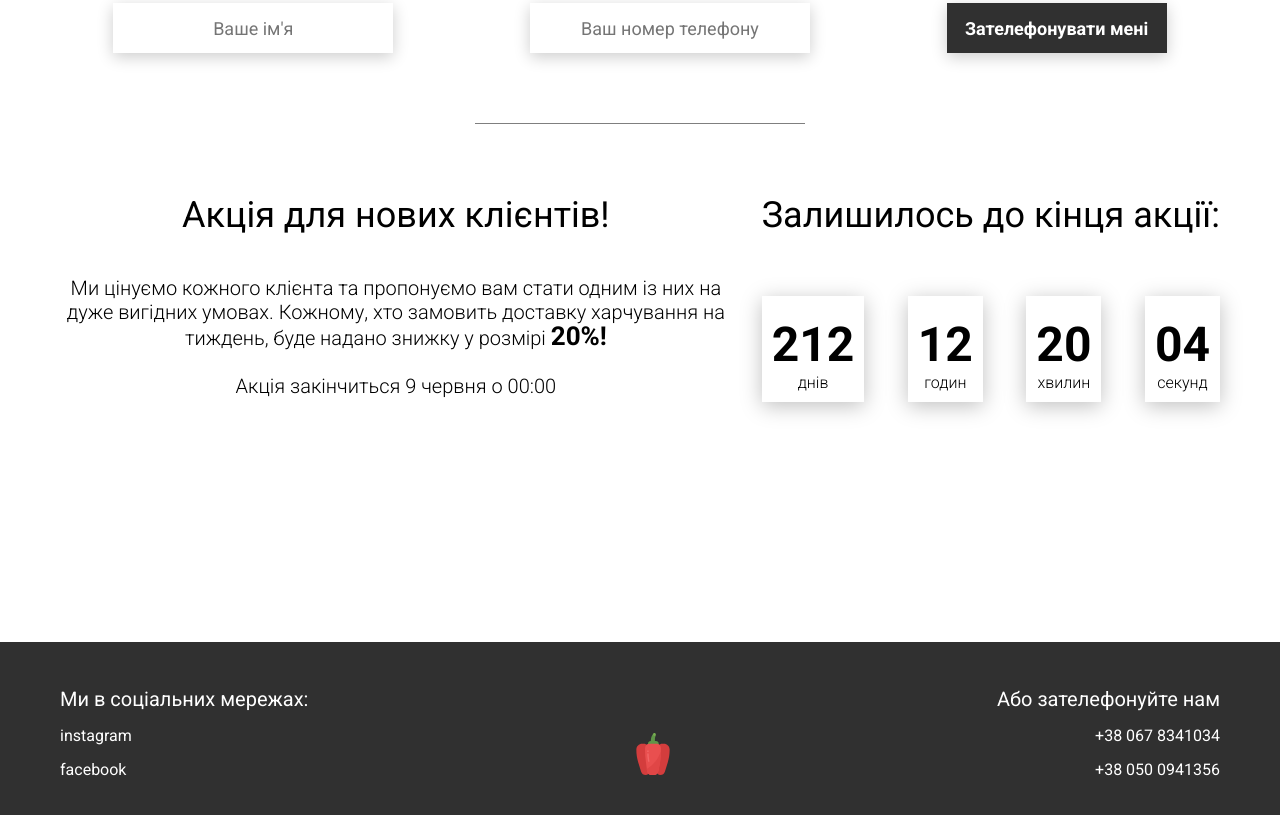
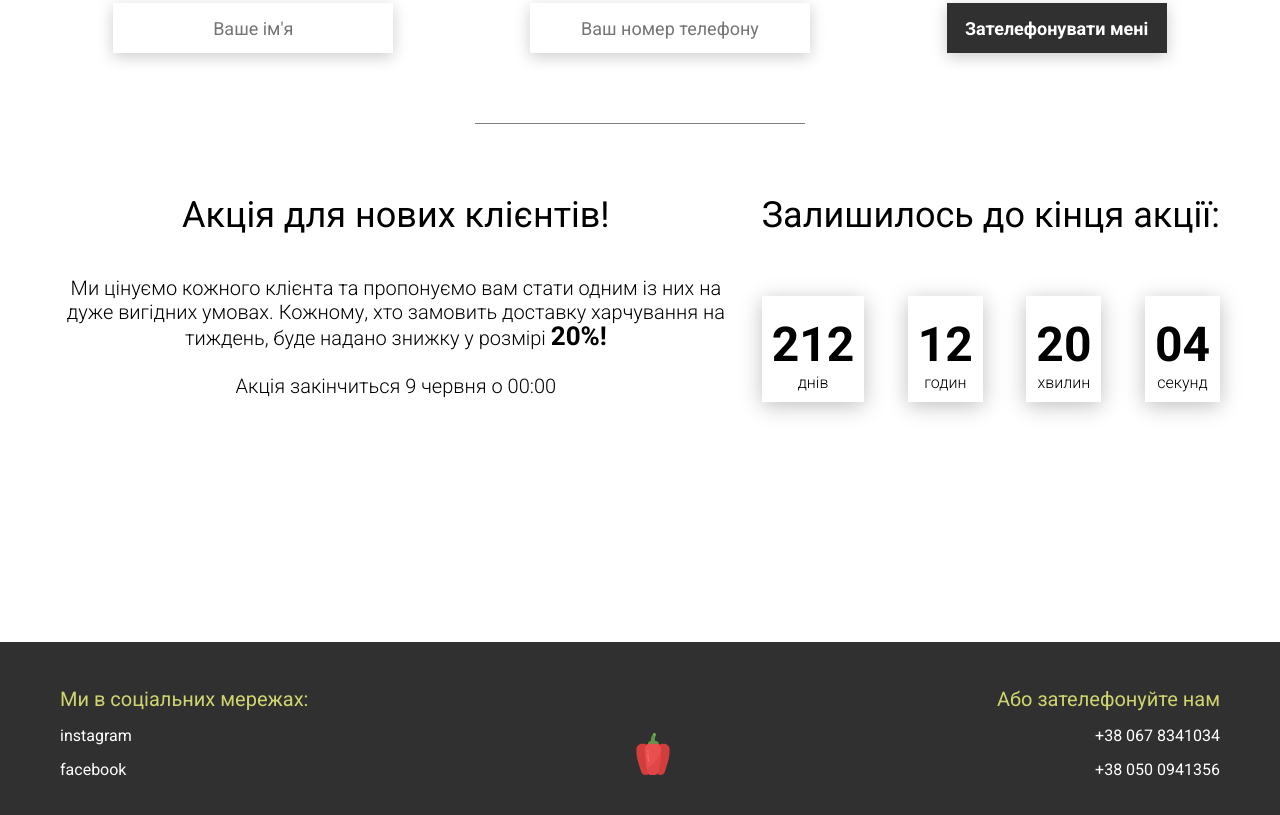
Before and after one commit to mux-mux/food, a website: page index.html in a window 1280 px wide. Shown: the part 2938-3753 px from the top of the page. Drawn offline with Linux system fonts and the light colour scheme; no server answers.

Commit message:
fix footer subtitle and text distiction

```diff
--- a/scss/blocks/footer/_footer.scss
+++ b/scss/blocks/footer/_footer.scss
@@ -11,6 +11,7 @@
   }
   .subtitle {
     font-size: 20px;
+    color: rgba(249, 254, 126, 0.8);
   }
   .link {
     display: block;
```
Also changed, not shown: css/style.css.
